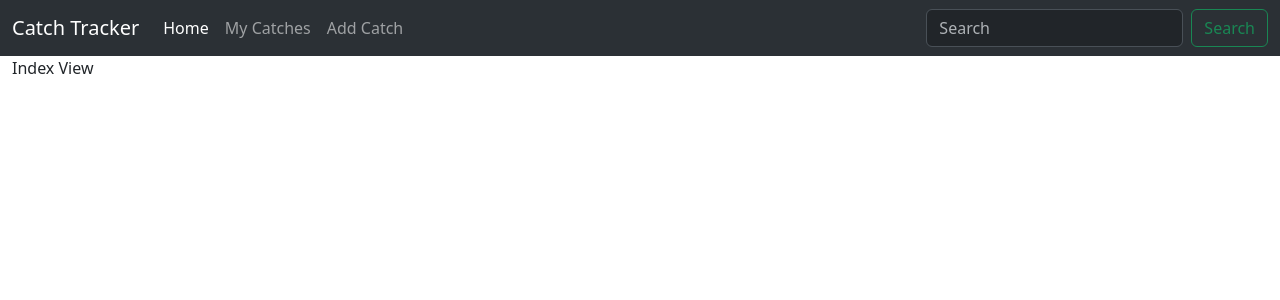
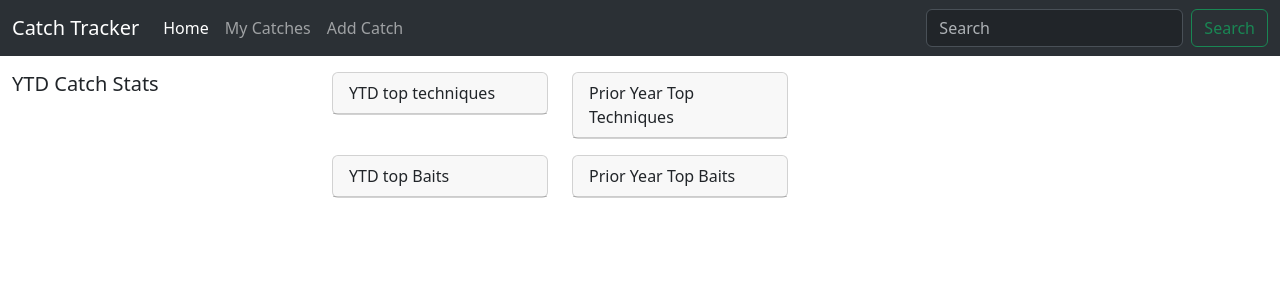
Before and after one commit to OldKayakFisherman/catchtracker-fastapi-vue, a Vue app in the folder frontend/catch-tracker-ui/: page / in a window 1280 px wide. Shown: the top 300 px of the page. Built offline with nearby package versions, Linux system fonts and the light colour scheme; no server answers.

Commit message:
Update IndexView.vue

```diff
--- a/frontend/catch-tracker-ui/src/views/IndexView.vue
+++ b/frontend/catch-tracker-ui/src/views/IndexView.vue
@@ -1,9 +1,110 @@
 <script setup>
+
+    import { onMounted, ref } from 'vue';
+    import StatApiService from '../services/statapiservice'
+
+    let ytd_overall_show_no_data = ref(false);
+    let ytd_top_techniques_has_data = ref(false);
+    let pry_top_techniques_has_data = ref(false);
+    let ytd_top_baits_has_data = ref(false);
+    let pry_top_baits_has_data = ref(false);
+
+    onMounted(() => {
+
+      StatApiService.getStats().then(
+            (data) => {
+                ytd_overall_show_no_data.value = ref((data.ytd_catch_stats_overall.length == 0));
+                ytd_top_techniques_has_data.value = (data.ytd_top_techniques.length > 0);
+                pry_top_techniques_has_data.value = (data.prior_yr_top_techniques.length > 0);
+                ytd_top_baits_has_data.value = (data.ytd_top_baits.length > 0);
+                pry_top_baits_has_data.value = (data.prior_yr_top_baits > 0);
+            }
+        );
+    });
+
 
 </script>
 
 <template>
-    <p>Index View</p>
+    <div class="row">
+
+        <!-- Sidebar -->
+        <div class="col-3">
+
+                <h5 class="mt-3">YTD Catch Stats</h5>
+                <h5 v-if="ytd_overall_show_no_data">No Data</h5>
+
+                <!--
+                <ul class="list-group">
+                    <li class="list-group-item">
+                        <a href="#"><span class="badge text-bg-primary">105</span></a> <small>Total Catches</small>
+                    </li>
+                </ul>
+                -->
+</div>
+
+<!-- Main Body -->
+<div class="col-9 mt-3">
+    <!-- Row 1 -->
+    <div class="row">
+      <div class="col-3">
+          <div class="card">
+           <div class="card-header">
+            YTD top techniques
+           </div>
+
+          <ul v-if="ytd_top_techniques_has_data" class="list-group list-group-flush">
+            <li class="list-group-item"><a href="#" class="link-dark">Shakey Head</a></li>
+            <li class="list-group-item"><a href="#" class="link-dark">Slowroll</a></li>
+            <li class="list-group-item"><a href="#" class="link-dark">Aggressive Jerkbait Retrieve</a></li>
+          </ul>
+          </div>
+      </div>
+      <div class="col-3">
+          <div class="card">
+          <div class="card-header">
+            Prior Year Top Techniques
+          </div>
+          <ul v-if="pry_top_techniques_has_data" class="list-group list-group-flush">
+            <li class="list-group-item"><a href="#" class="link-dark">Texas Rig</a></li>
+            <li class="list-group-item"><a href="#" class="link-dark">Slowroll</a></li>
+            <li class="list-group-item"><a href="#" class="link-dark">Swimming Worm</a></li>
+          </ul>
+          </div>
+      </div>
+    </div>
+    <!-- Row 3 -->
+    <div class="row mt-3">
+      <div class="col-3">
+          <div class="card">
+          <div class="card-header">
+            YTD top Baits
+          </div>
+          <ul v-if="ytd_top_baits_has_data" class="list-group list-group-flush">
+            <li class="list-group-item"><a href="#" class="link-dark">Shakey Head</a></li>
+            <li class="list-group-item"><a href="#" class="link-dark">Slowroll</a></li>
+            <li class="list-group-item"><a href="#" class="link-dark">Aggressive Jerkbait Retrieve</a></li>
+          </ul>
+          </div>
+      </div>
+      <div class="col-3">
+          <div class="card">
+          <div class="card-header">
+            Prior Year Top Baits
+          </div>
+          <ul v-if="pry_top_baits_has_data" class="list-group list-group-flush">
+            <li class="list-group-item"><a href="#" class="link-dark">Texas Rig</a></li>
+            <li class="list-group-item"><a href="#" class="link-dark">Slowroll</a></li>
+            <li class="list-group-item"><a href="#" class="link-dark">Swimming Worm</a></li>
+          </ul>
+          </div>
+      </div>
+    </div>
+
+</div>
+
+</div>
+
 </template>
 
 <style>
```
